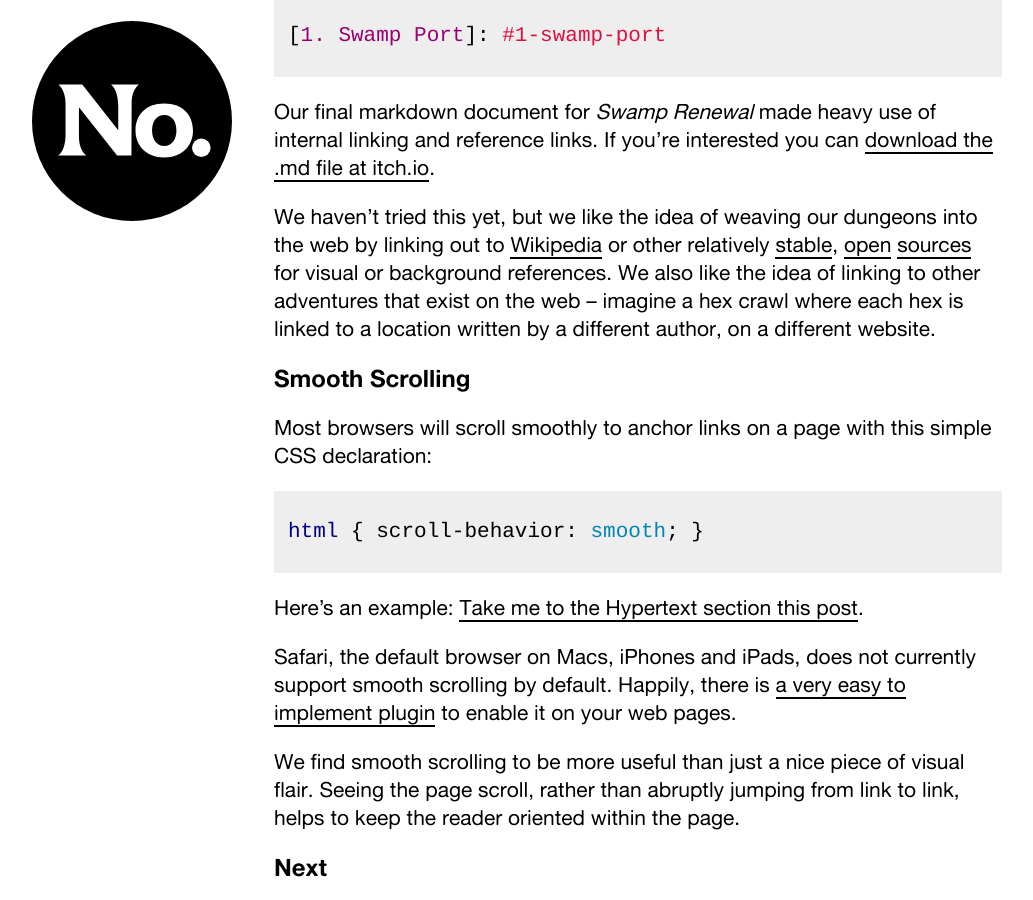
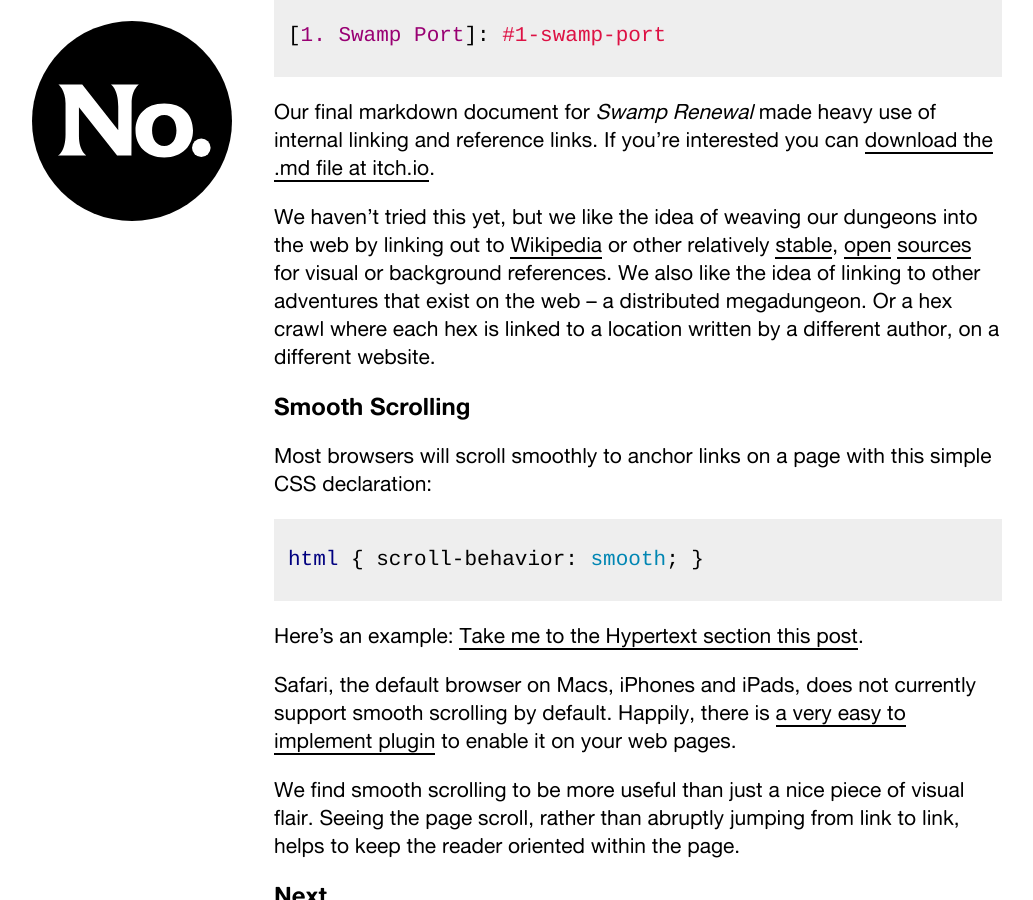
Before and after one commit to numbered-works/numbered-works.github.io, a Jekyll site: the page built from _posts/2022-03-08-html-dungeons-links.md, in a window 1280 px wide and 900 px high, scrolled down 1618 px. Shown: the whole window, without its empty margins (122-1155 px from the left). Built offline with Jekyll 4.4.1, drawn with Linux system fonts in a browser that asks for light colours; some web fonts are replaced.

Commit message:
html notes

````diff
--- a/_posts/2022-03-08-html-dungeons-links.md
+++ b/_posts/2022-03-08-html-dungeons-links.md
@@ -47,7 +47,7 @@ And here is the reference we include at the end of our text:
 ```
 Our final markdown document for *Swamp Renewal* made heavy use of internal linking and reference links. If you're interested you can [download the .md file at itch.io](https://numbered-works.itch.io/swamp-renewal).
 
-We haven't tried this yet, but we like the idea of weaving our dungeons into the web by linking out to [Wikipedia](https://wikipedia.org) or other relatively [stable](), [open]() [sources]() for visual or background references. We also like the idea of linking to other adventures that exist on the web -- imagine a hex crawl where each hex is linked to a location written by a different author, on a different website.
+We haven't tried this yet, but we like the idea of weaving our dungeons into the web by linking out to [Wikipedia](https://wikipedia.org) or other relatively [stable](), [open]() [sources]() for visual or background references. We also like the idea of linking to other adventures that exist on the web -- a distributed megadungeon. Or a hex crawl where each hex is linked to a location written by a different author, on a different website.
 
 ## Smooth Scrolling
 
````
Also changed, not shown: _posts/2022-03-01-a-note-about-notes.md (added, +8 -0 lines).
